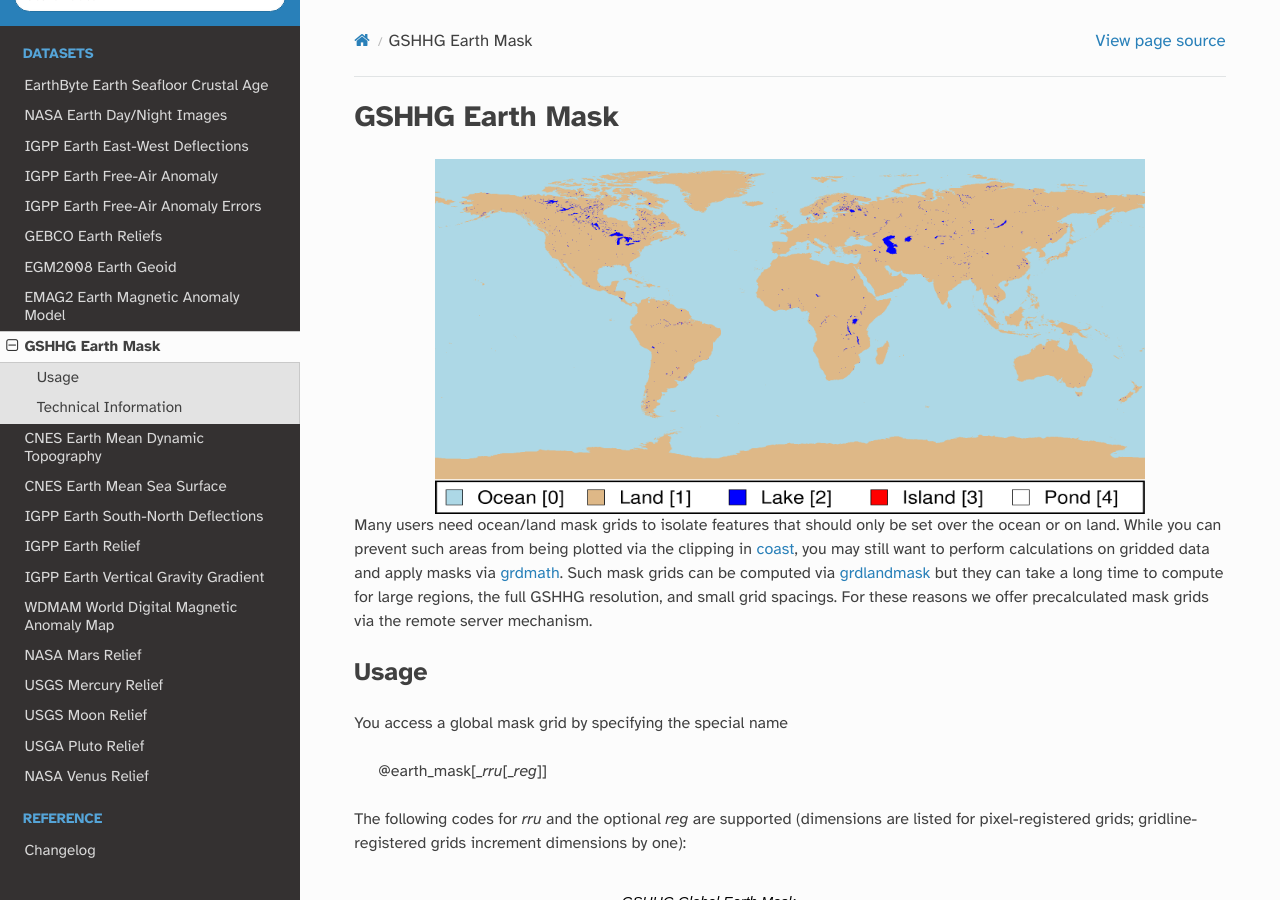
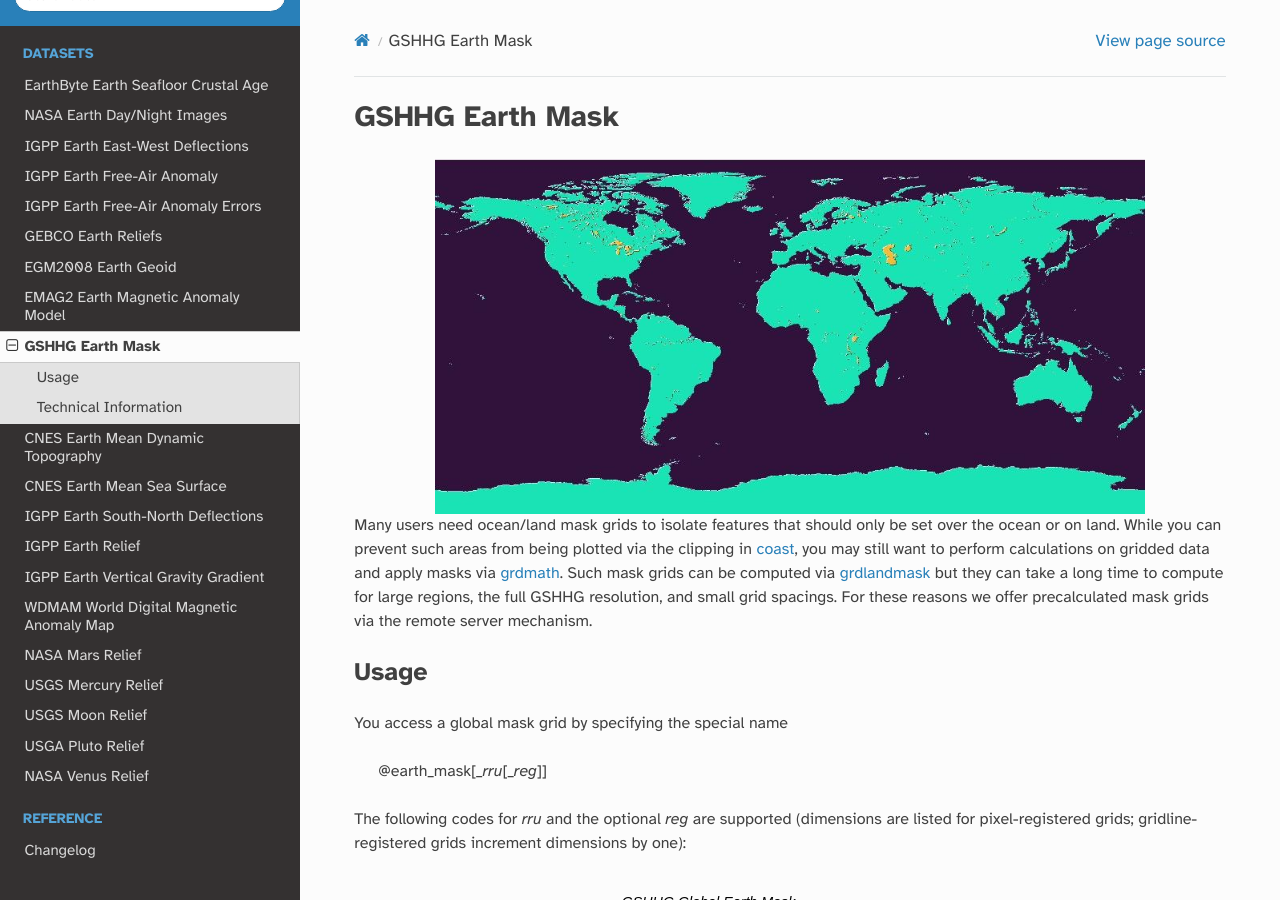
Before and after one commit to GenericMappingTools/remote-datasets, a Sphinx documentation site: the page built from docs/earth-mask.rst, in a window 1280 px wide and 900 px high. Built offline with Sphinx 7.4.7 and the Read the Docs theme 2.0.0, drawn with Linux system fonts in a browser that asks for light colours.

Commit message:
Update earth-mask.rst (#105)
I change the figure to the jpg version.

```diff
--- a/docs/earth-mask.rst
+++ b/docs/earth-mask.rst
@@ -3,7 +3,7 @@
 GSHHG Earth Mask
 ----------------
 
-.. figure:: /_static/GMT_earth_mask.png
+.. figure:: /_static/GMT_earth_mask.jpg
    :height: 888 px
    :width: 1774 px
    :align: center
```
